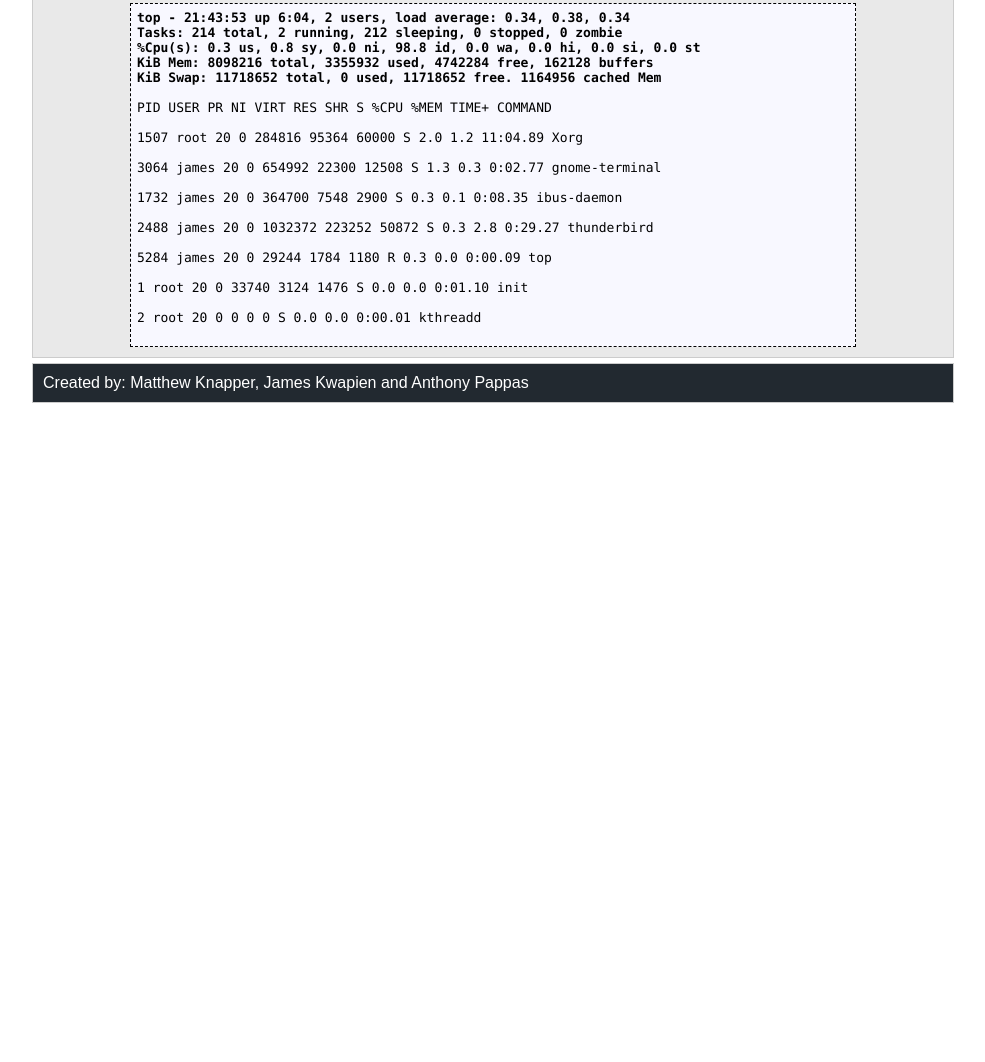
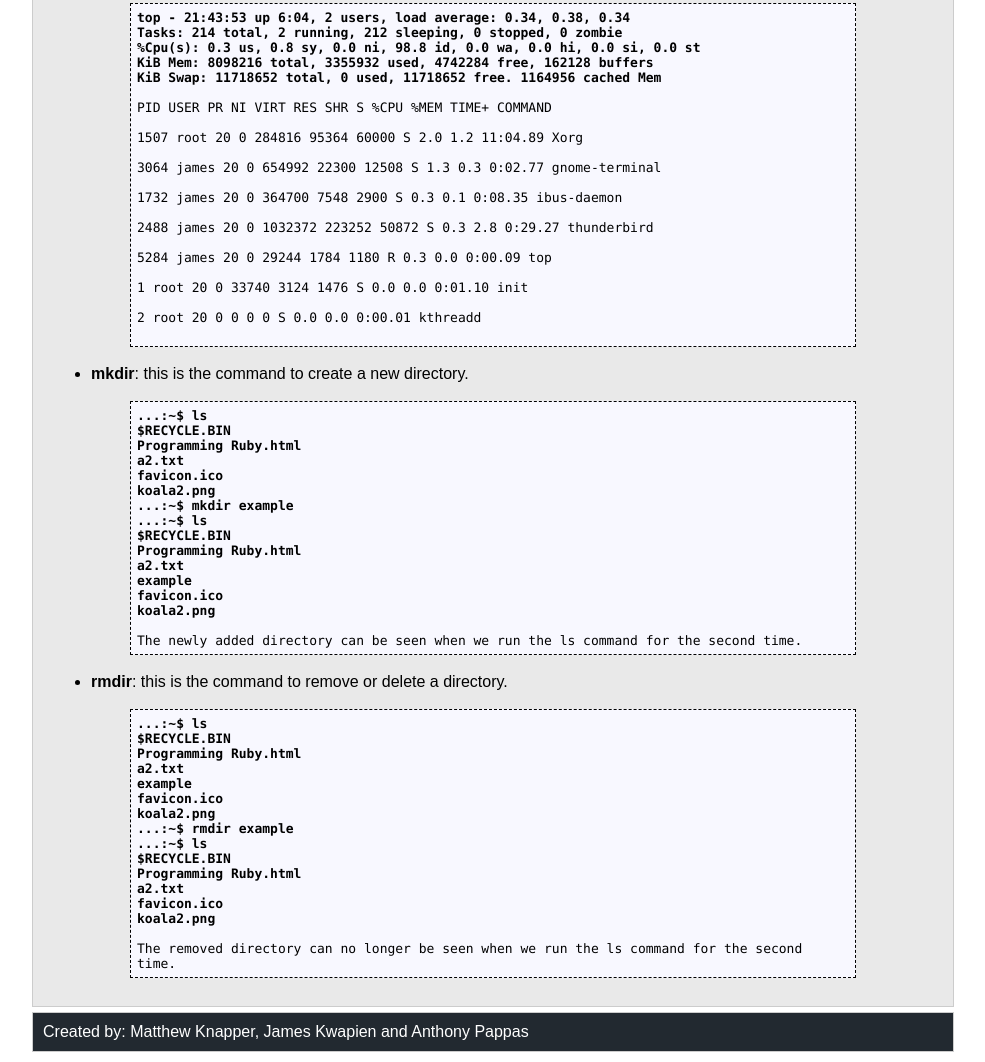
Before and after one commit to jamers17/CS3500, a plain HTML site: page Assignment 1/unix/commands.html in a window 1280 px wide. Shown: the part 1229-2291 px from the top of the page, without its empty margins (147-1132 px from the left). Before the commit the page ends 1642 px from the top, so only its background shows below. Drawn offline with Linux system fonts and the light colour scheme.

Commit message:
Added rmdir and mkdir to command page

```diff
--- a/Assignment 1/unix/commands.html
+++ b/Assignment 1/unix/commands.html
@@ -136,7 +136,46 @@
                    5284 james     20   0   29244   1784   1180 R   0.3  0.0   0:00.09 top          <br><br>
                       1 root      20   0   33740   3124   1476 S   0.0  0.0   0:01.10 init        <br><br>
                       2 root      20   0       0      0      0 S   0.0  0.0   0:00.01 kthreadd   <br><br>
-                      </div>
+                      </div><br>
+                  <li><b>mkdir</b>: this is the command to create a new directory.
+                  <br><br>
+                  <div id="code">
+                  <b>...:~$ ls<br>
+                  $RECYCLE.BIN<br>
+                  Programming Ruby.html<br>
+                  a2.txt<br>
+                  favicon.ico<br>
+                  koala2.png<br>
+                  ...:~$ mkdir example<br>
+                  ...:~$ ls<br>
+                  $RECYCLE.BIN<br>
+                  Programming Ruby.html<br>
+                  a2.txt<br>
+                  example<br>
+                  favicon.ico<br>
+                  koala2.png<br><br></b>
+                  The newly added directory can be seen when we run the ls command for the second time.
+                  </div></li><br>
+                  <li><b>rmdir</b>: this is the command to remove or delete a directory.
+                  <br><br>
+                  <div id="code">
+                  <b>...:~$ ls<br>
+                  $RECYCLE.BIN<br>
+                  Programming Ruby.html<br>
+                  a2.txt<br>
+                  example<br>
+                  favicon.ico<br>
+                  koala2.png<br>
+                  ...:~$ rmdir example<br>
+                  ...:~$ ls<br>
+                  $RECYCLE.BIN<br>
+                  Programming Ruby.html<br>
+                  a2.txt<br>
+                  favicon.ico<br>
+                  koala2.png<br><br></b>
+
+                  The removed directory can no longer be seen when we run the ls command for the second time.
+                  </div></li><br>
                </ul>
 
 
```
